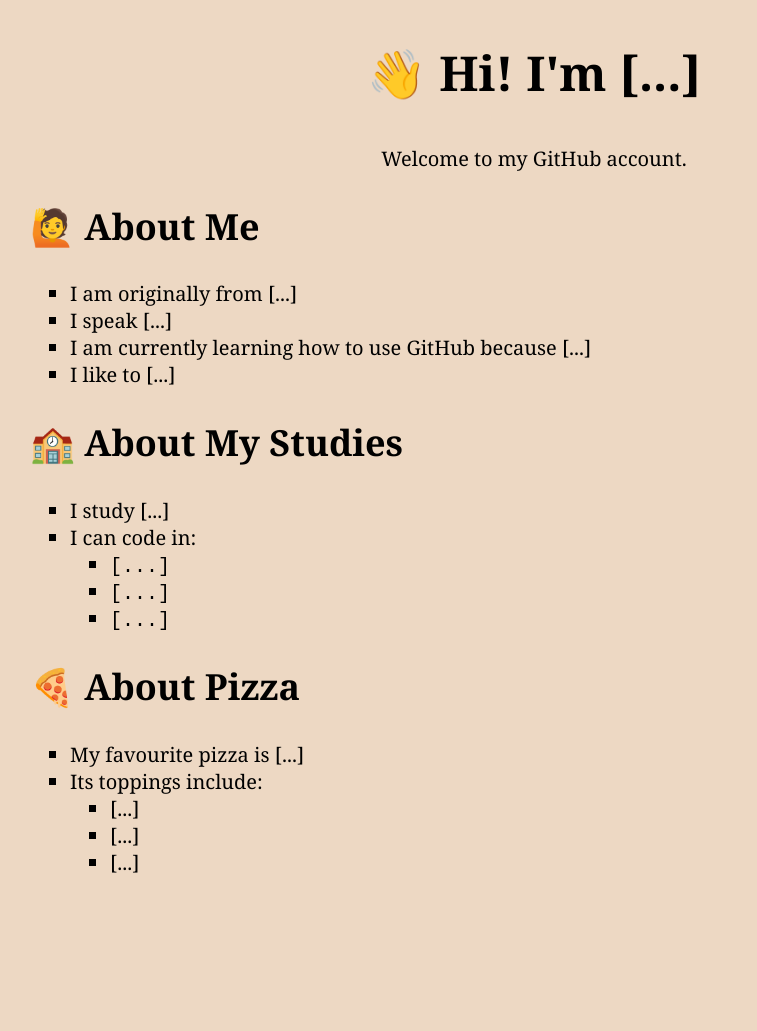
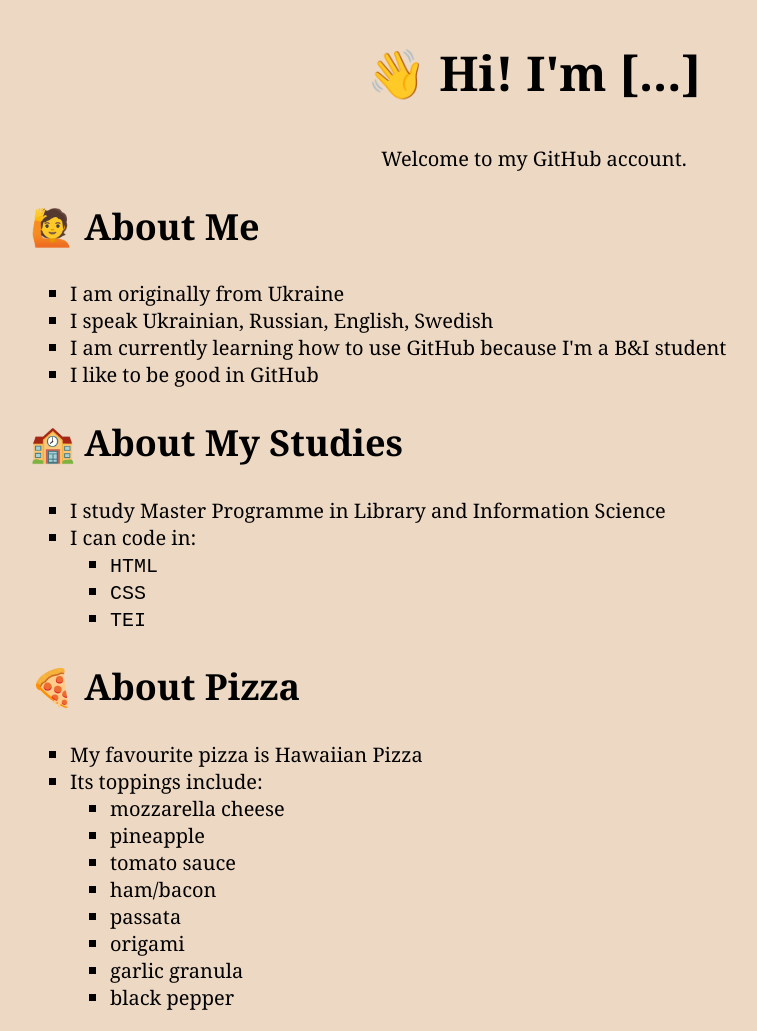
Before and after one commit to katerynavirko/My-homepage, a plain HTML site: page index.html in a window 1280 px wide. Shown: the whole page, without its empty margins (106-863 px from the left). Before the commit the page ends 896 px from the top, so only its background shows below. Drawn offline with Linux system fonts and the light colour scheme.

Commit message:
Update index.html

```diff
--- a/index.html
+++ b/index.html
@@ -15,21 +15,21 @@
         <article>
         <h2>&#128587; About Me</h2>
         <ul>
-            <li>I am originally from [...]</li>
-            <li>I speak [...]</li>
-            <li>I am currently learning how to use GitHub because [...]</li>
-            <li>I like to [...]</li>
+            <li>I am originally from Ukraine</li>
+            <li>I speak Ukrainian, Russian, English, Swedish</li>
+            <li>I am currently learning how to use GitHub because I'm a B&I student </li>
+            <li>I like to be good in GitHub</li>
         </ul>
         </article>
         <article>
         <h2>&#127979; About My Studies </h2>
         <ul>
-            <li>I study [...]</li>
+            <li>I study Master Programme in Library and Information Science</li>
             <li>I can code in:
                 <ul>
-                    <li><code>[...]</code></li>
-                    <li><code>[...]</code></li>
-                    <li><code>[...]</code></li>
+                    <li><code>HTML</code></li>
+                    <li><code>CSS</code></li>
+                    <li><code>TEI</code></li>
                 </ul>
             </li>
         </ul>
@@ -37,12 +37,17 @@
         <article>
         <h2>&#127829; About Pizza</h2>
         <ul>
-            <li>My favourite pizza is [...]</li>
+            <li>My favourite pizza is Hawaiian Pizza</li>
             <li>Its toppings include:
                 <ul>
-                    <li>[...]</li>
-                    <li>[...]</li>
-                    <li>[...]</li>
+                    <li>mozzarella cheese</li>
+                    <li>pineapple</li>
+                    <li>tomato sauce</li>
+                    <li>ham/bacon</li>
+                    <li>passata</li>
+                    <li>origami</li>
+                    <li>garlic granula</li>
+                    <li>black pepper</li>
                 </ul>
             </li>
         </ul>
```
